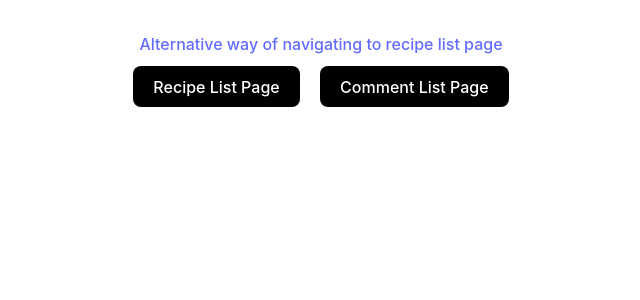
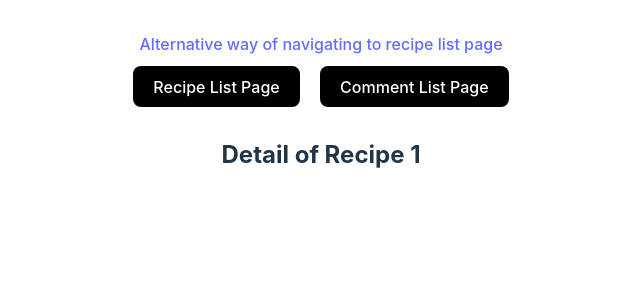
Before and after one commit to luongvietan/react-routing-and-custom-hooks, a React (Vite) app: page /recipe-list/1 in a window 1280 px wide. Shown: the top 300 px of the page, without its empty margins (319-959 px from the left). Built offline with nearby package versions, Linux system fonts and the light colour scheme.

Commit message:
useLocation, useNavigate & useParams

```diff
--- a/src/App.jsx
+++ b/src/App.jsx
@@ -6,6 +6,7 @@ import './App.css'
 import RecipeList from "./pages/recipes";
 import CommentList from "./pages/comments";
 import { Route, Routes, useNavigate, Link } from "react-router-dom";
+import RecipeDetail from "./pages/recipe-detail";
 
 function App() {
     const navigate = useNavigate()
@@ -18,7 +19,8 @@ function App() {
             <button onClick={()=>{navigate("/comment-list")}} style={{ background: 'black', color: 'white', margin : '10px'}}>Comment List Page</button>
             <Routes>
                 <Route path="/recipe-list" element = {<RecipeList/>}></Route>
-                <Route path="/comment-list" element = {<CommentList/>}></Route>
+                <Route path="/comment-list" element={<CommentList />}></Route>
+                <Route path="/recipe-list/:id" element = {<RecipeDetail/>}/>
             </Routes>
         </div>
     )
--- /dev/null
+++ b/src/pages/recipe-detail/index.jsx
@@ -0,0 +1,12 @@
+import { useParams } from "react-router-dom"
+
+export default function RecipeDetail() {
+    const params = useParams()
+    console.log(params);
+    const {id} = params
+    return (
+        <div>
+            <h2>Detail of Recipe {id}</h2>
+        </div>
+    )
+}
--- a/src/pages/recipes/index.jsx
+++ b/src/pages/recipes/index.jsx
@@ -1,4 +1,9 @@
-export default function RecipeList(){
+import { useLocation } from "react-router-dom"
+
+export default function RecipeList() {
+    const location = useLocation()
+    console.log(location);
+
     return (
         <div>
             <h1>Recipe List Page</h1>
```
